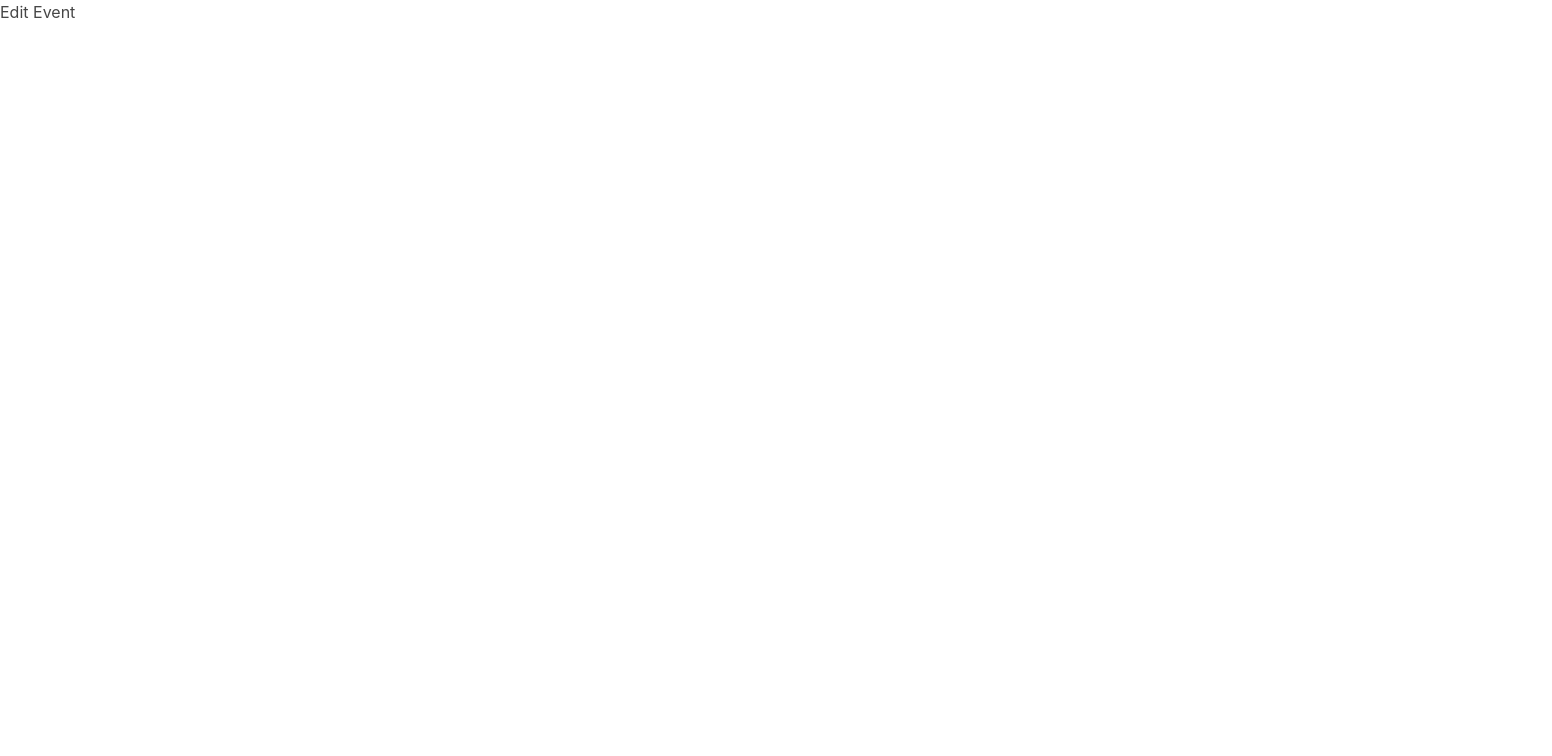
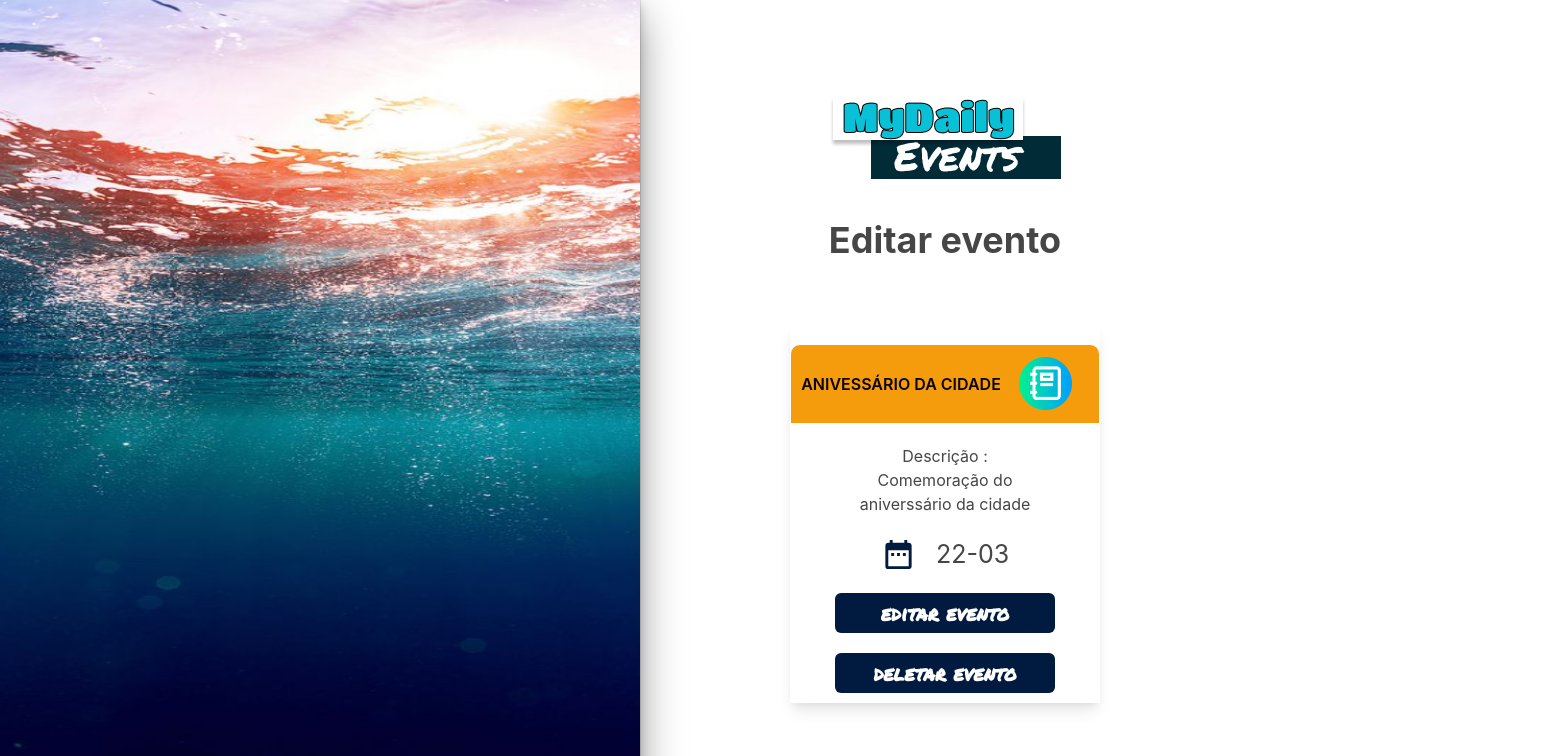
Before and after one commit to zecart22/my-daily-events, a React (Create React App) app: page /editevent in a window 1280 px wide. Shown: the top 756 px of the page, 1552 px wide, since content can reach past the window. Built offline with nearby package versions, Linux system fonts and the light colour scheme.

Commit message:
feat/EditEvents page done

```diff
--- a/src/pages/EditEvent/index.tsx
+++ b/src/pages/EditEvent/index.tsx
@@ -1,5 +1,69 @@
-import { Text, useMediaQuery } from "@chakra-ui/react";
+import {
+  Image,
+  VStack,
+  HStack,
+  Box,
+  keyframes,
+  useMediaQuery,
+  Heading,
+} from "@chakra-ui/react";
+import { LoginForm } from "../../components/Forms/Login";
+import imageDestak3 from "../../assets/images/image3.png";
+import logo from "../../assets/images/logo.png";
+import { CardEvents } from "../../components/CardEvents";
+
+const AppearFromRight = keyframes`
+from {opacity: 0;}
+to {transform: translateX(-5px)}
+`;
 
 export const EditEvent = () => {
-  return <Text>Edit Event</Text>;
+  const [isLargerThan1280] = useMediaQuery("(min-width: 1280px)");
+
+  return (
+    <>
+      {isLargerThan1280 ? (
+        <>
+          <Box bg={"theme.white"} w="194vh">
+            <HStack spacing={150}>
+              <Image
+                src={imageDestak3}
+                alt="banner"
+                h={"100vh"}
+                w={"80vh"}
+                boxShadow={"dark-lg"}
+                animation={`${AppearFromRight} 3s`}
+              />
+              <VStack spacing={10}>
+                <Image src={logo} alt="logo" />
+                <Heading>Editar evento</Heading>
+                <CardEvents
+                  color="#f59c0d"
+                  date={"22-03"}
+                  description={"Comemoração do aniverssário da cidade"}
+                  tittle={"Anivessário da cidade"}
+                />
+              </VStack>
+            </HStack>
+          </Box>
+        </>
+      ) : (
+        <>
+          {/* mobile */}
+          <Box bg={"theme.white"} h="99.2vh">
+            <VStack spacing={10}>
+              <Image src={logo} alt="logo" mt={50} />
+              <Heading>Editar evento</Heading>
+              <CardEvents
+                color="#f59c0d"
+                date={"22-03"}
+                description={"Comemoração do aniverssário da cidade"}
+                tittle={"Anivessário da cidade"}
+              />
+            </VStack>
+          </Box>
+        </>
+      )}
+    </>
+  );
 };
```
